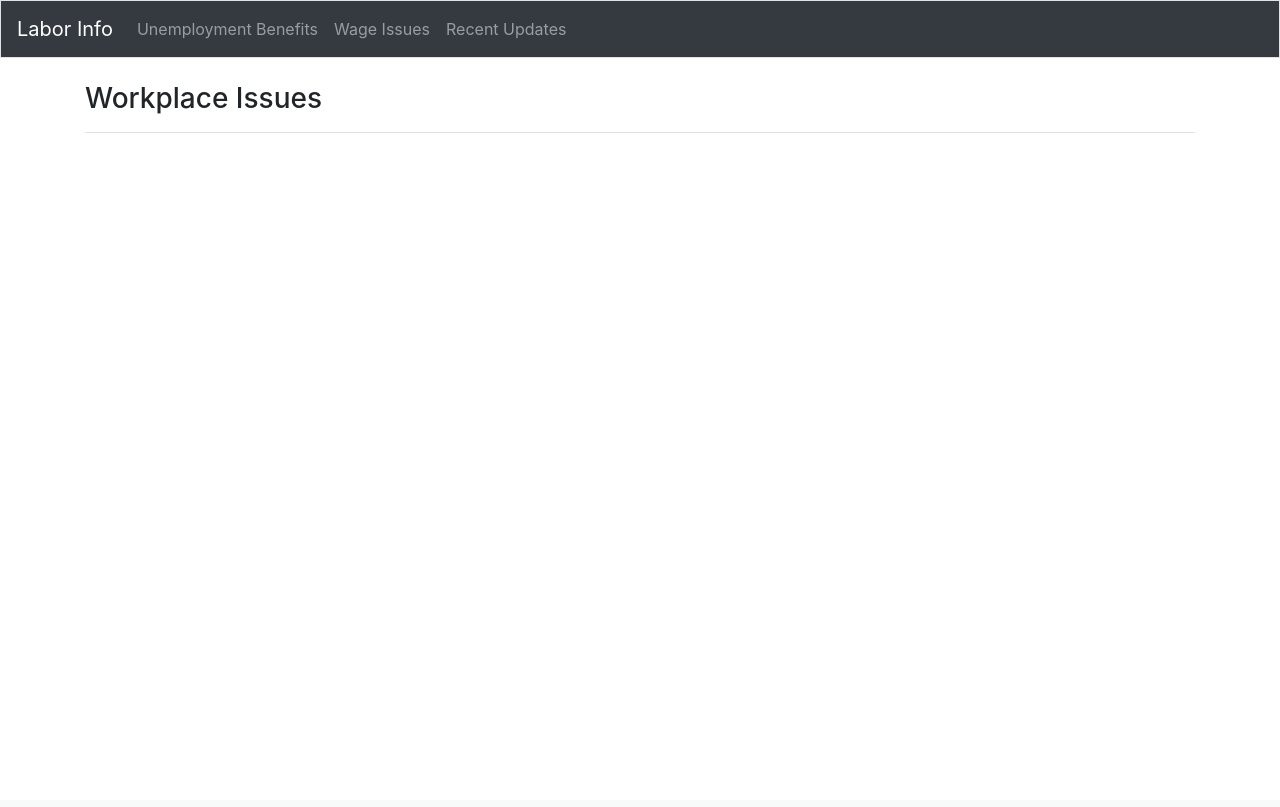
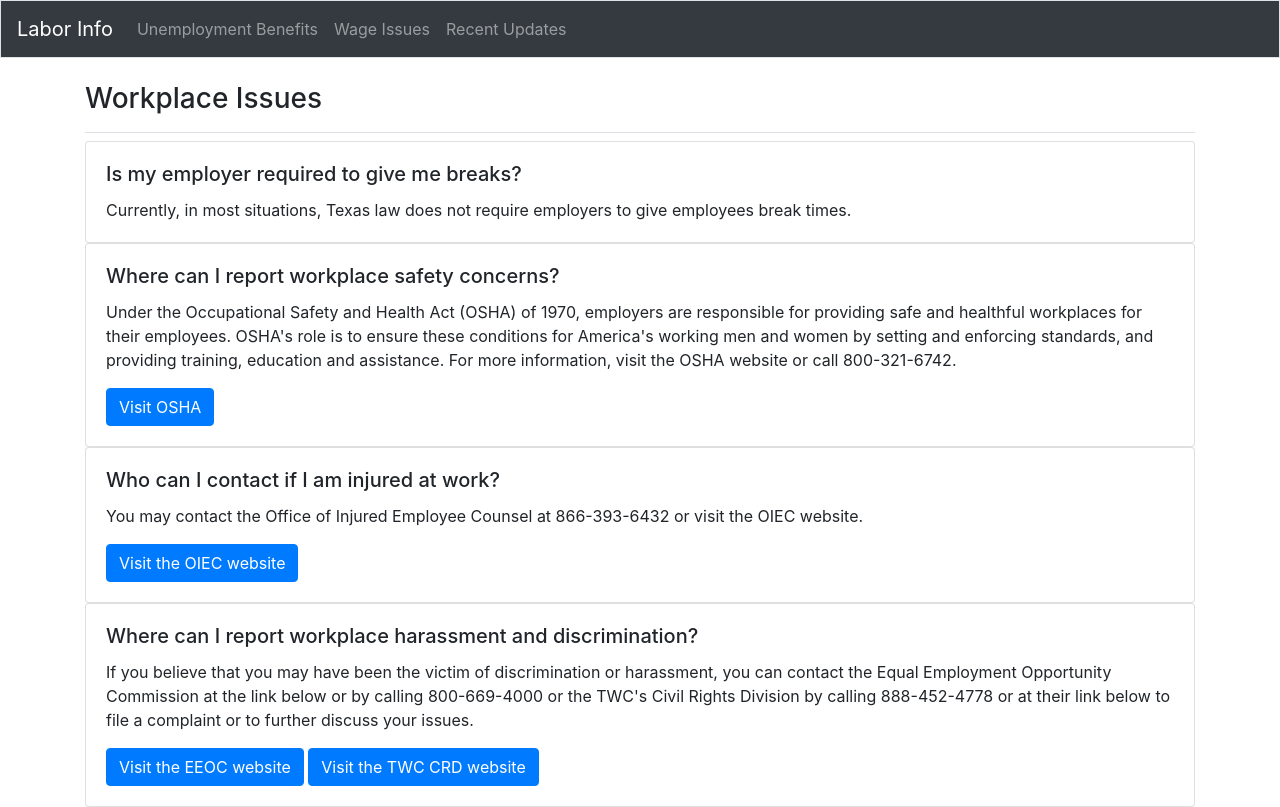
Before and after one commit to jonp-19/labor_info, a Django app: page /workplace/ in a window 1280 px wide. Before the commit the page ends 133 px from the top, so only its background shows below. Run offline with Django 3.2, Linux system fonts and the light colour scheme; some libraries are stand-ins or nearby versions.

Commit message:
Add additional template pages.

```diff
--- a/labor_info_web/forms.py
+++ b/labor_info_web/forms.py
@@ -14,7 +14,11 @@ class ContactRequestForm(forms.ModelForm):
             'email': 'Email', 'comment': 'Comment'
             }
         widgets = {
-            'comment': forms.Textarea(attrs={'cols': 80})
+            'comment': forms.Textarea(attrs={'cols': 80}),
+            'first_name': forms.TextInput(attrs={'size': 60}),
+            'last_name': forms.TextInput(attrs={'size': 60}),
+            'last_4_SSN': forms.TextInput(attrs={'size': 60}),
+            'phone': forms.TextInput(attrs={'size': 60}),
             }
         help_texts = {
             'email': 'A valid email address, please.',
--- a/labor_info_web/models.py
+++ b/labor_info_web/models.py
@@ -4,7 +4,7 @@ class ContactRequest(models.Model):
     """Contact request data model"""
     first_name = models.CharField(max_length=50)
     last_name = models.CharField(max_length=50)
-    last_4_SSN = models.CharField(max_length=11)
+    last_4_SSN = models.CharField(max_length=4)
     phone = models.CharField(max_length=20)
     email = models.EmailField()
     comment = models.TextField()
--- /dev/null
+++ b/labor_info_web/templates/labor_info_web/other_resources.html
@@ -0,0 +1,5 @@
+{% extends "labor_info_web/base.html" %}
+
+{% block page_header %}
+    <h1>Other resources</h1>
+{% endblock page_header %}
--- /dev/null
+++ b/labor_info_web/templates/labor_info_web/training.html
@@ -0,0 +1,5 @@
+{% extends "labor_info_web/base.html" %}
+
+{% block page_header %}
+    <h1>Training resources</h1>
+{% endblock page_header %}
--- a/labor_info_web/templates/labor_info_web/workplace.html
+++ b/labor_info_web/templates/labor_info_web/workplace.html
@@ -4,3 +4,51 @@
 {% block page_header %}
     <h3>Workplace Issues</a></h3>
 {% endblock page_header %}
+
+{% block content %}
+<div class="column">
+    <div class="card">
+        <div class="card-body">
+            <h5 class="card-title">Is my employer required to give me breaks?
+            </h5>
+            <p class="card-text">Currently, in most situations, Texas law does not require employers to give
+                employees break times.</p>
+        </div>
+    </div>
+    <div class="card">
+        <div class="card-body">
+            <h5 class="card-title">Where can I report workplace safety concerns?</h5>
+            <p class="card-text">Under the Occupational Safety and Health Act (OSHA) of 1970, employers are
+                responsible for providing safe and healthful workplaces for their employees. OSHA's role is
+                to ensure these conditions for America's working men and women by setting and enforcing standards,
+                and providing training, education and assistance. For more information,
+                visit the OSHA website or call 800-321-6742.
+            </p>
+            <a href="https://www.osha.gov/" class="btn btn-primary">Visit OSHA</a>
+        </div>
+    </div>
+    <div class="card">
+        <div class="card-body">
+            <h5 class="card-title">Who can I contact if I am injured at work?</h5>
+            <p class="card-text">You may contact the Office of Injured Employee Counsel at 866-393-6432
+                or visit the OIEC website.
+            </p>
+            <a href="https://www.oiec.texas.gov/"
+            class="btn btn-primary">Visit the OIEC website</a>
+        </div>
+    </div>
+    <div class="card">
+        <div class="card-body">
+            <h5 class="card-title">Where can I report workplace harassment and discrimination?</h5>
+            <p class="card-text">If you believe that you may have been the victim of discrimination or harassment,
+                you can contact the Equal Employment Opportunity Commission at the link below or by calling 800-669-4000
+                or the TWC's Civil Rights Division by calling 888-452-4778 or at their link below to
+                file a complaint or to further discuss your issues.
+            </p>
+            <a href="https://www.eeoc.gov/" class="btn btn-primary">Visit the EEOC website</a>
+            <a href="https://www.twc.texas.gov/jobseekers/employee-rights-laws"
+            class="btn btn-primary">Visit the TWC CRD website</a>
+        </div>
+    </div>
+  </div>
+{% endblock content %}
--- a/labor_info_web/urls.py
+++ b/labor_info_web/urls.py
@@ -20,4 +20,8 @@ urlpatterns = [
     path('wages/', views.wages, name='wages'),
      # Page for workplace issues.
     path('workplace/', views.workplace, name='workplace'),
+    # Other resources
+    path('other/', views.other, name='other_resources'),
+    # Training resources
+    path('training/', views.training, name='training'),
     ]
--- a/labor_info_web/views.py
+++ b/labor_info_web/views.py
@@ -46,3 +46,11 @@ def wages(request):
 def workplace(request):
     """View for workplace issues"""
     return render(request, 'labor_info_web/workplace.html')
+
+def other(request):
+    """View for workplace issues"""
+    return render(request, 'labor_info_web/other_resources.html')
+
+def training(request):
+    """View for workplace issues"""
+    return render(request, 'labor_info_web/training.html')
```
Also changed, not shown: labor_info_web/templates/labor_info_web/index.html (+15 -10 lines), labor_info_web/templates/labor_info_web/wages.html (+10 -0 lines).
